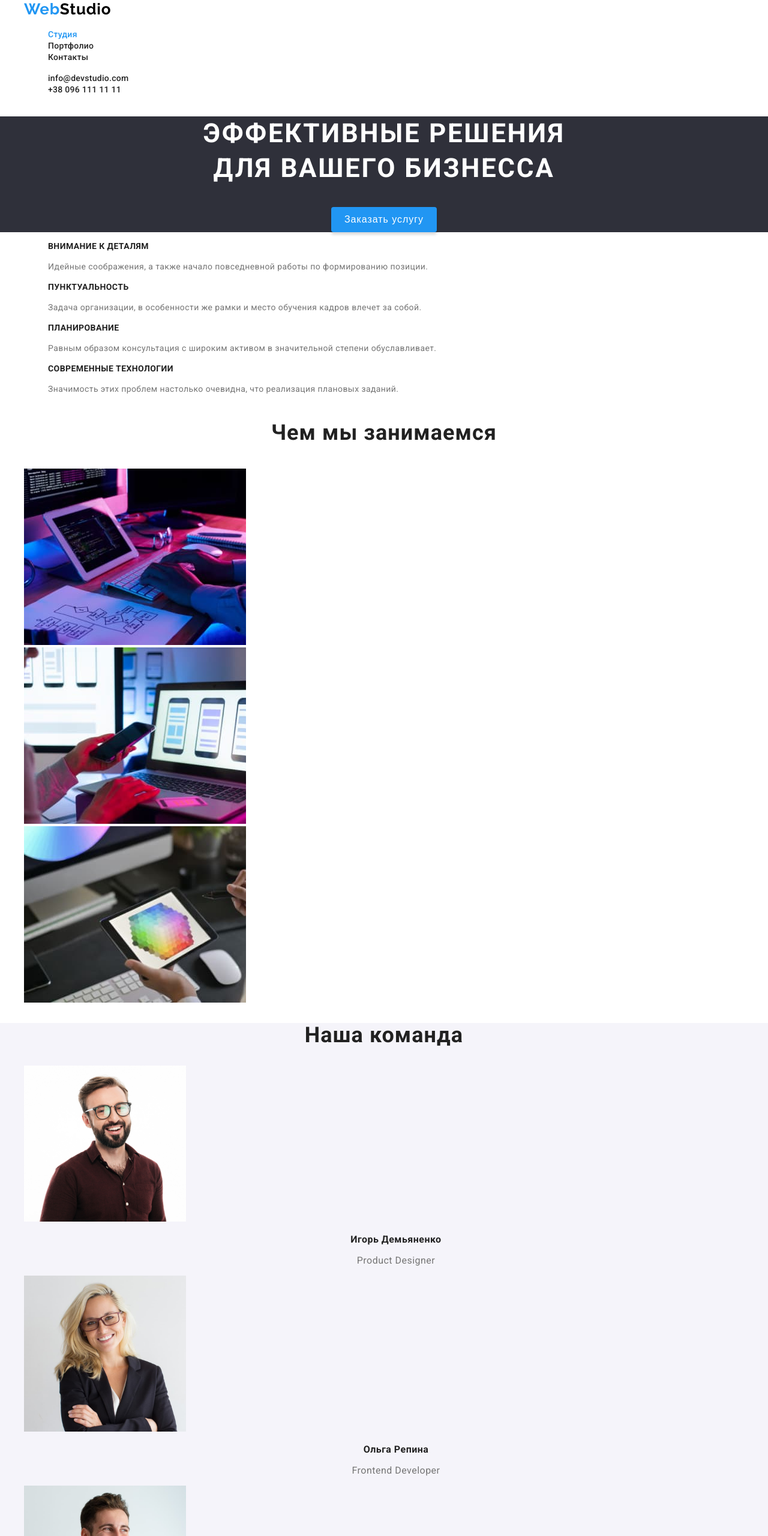
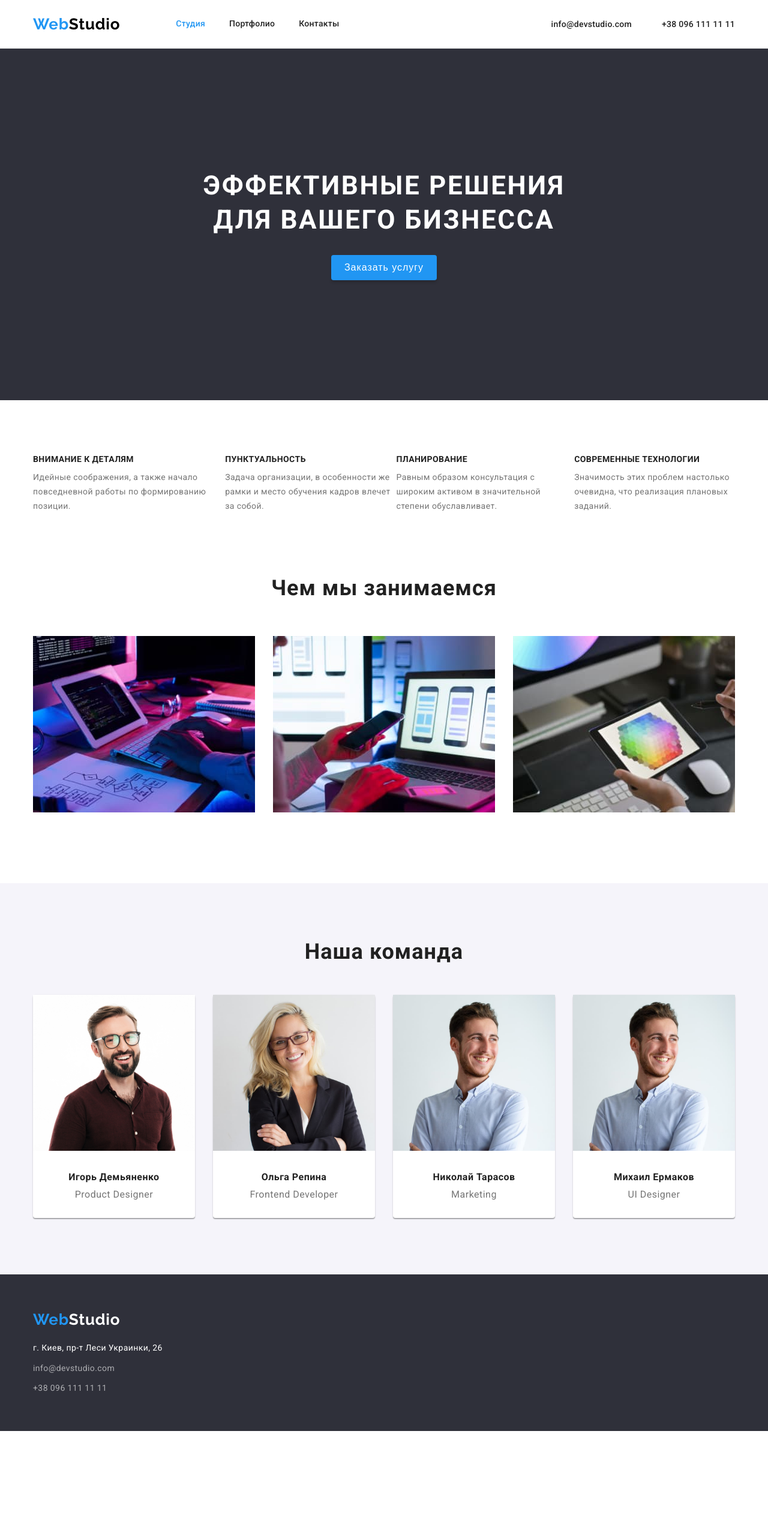
Before and after one commit to atsvyk/goit-markup-hw-03, a plain HTML site: page index.html in a window 1280 px wide. Shown: the top 2560 px of the page at 60% size. After the commit the page ends 2385 px from the top, so only its background shows below. Drawn offline with Linux system fonts and the light colour scheme.

Commit message:
first attempt

```diff
--- a/css/styles.css
+++ b/css/styles.css
@@ -5,6 +5,7 @@
   --secondary-text-color: #ffffff;
   --subtitle-color: #000000;
   --accent-color: #2196F3  ;
+  --shadow: 0px 1px 3px rgba(0, 0, 0, 0.12), 0px 1px 1px rgba(0, 0, 0, 0.14), 0px 2px 1px rgba(0, 0, 0, 0.2);
 }
 html {
 	box-sizing: border-box;
@@ -13,6 +14,18 @@ html {
 *::after,
 *::before {
 	box-sizing: inherit;
+}
+
+h1,
+h2,
+h3,
+h4,
+h5,
+h6,
+p,
+ul {
+  margin: 0;
+  padding: 0;
 }
 
 ul{
@@ -38,10 +51,40 @@ color: var(--primary-text-color);
   width: 1200px;
   margin-left: auto;
   margin-right: auto;
+  padding-left: 15px;
+  padding-right: 15px;
 }
 
+.header {
+  border-bottom: 1px solid #ECECEC;
+}
+
+.nav {
+display: flex;
+}
+
+.main-nav {
+display: flex;
+align-items: center;
+}
+
+.nav-list {
+  display: flex;
+}
+
+.nav .nav-link {
+  display: block;
+  padding-top: 32px;
+  padding-bottom: 32px;
+}
+
+.nav-list .item:not(:last-child) {
+  margin-right: 40px;
+}
 
 .logo {
+align-self: center;
+margin-right: 93px;
 font-family: Raleway;
 font-style: normal;
 font-weight: bold;
@@ -71,13 +114,28 @@ color: var(--secondary-title-color);
   color: #2196F3
 }
 
+.addr {
+  display: flex;
+  align-self: center;
+  margin-left: auto;
+}
+
+.addr .item + .item {
+  margin-left: 50px;
+}
 
 .hero {
+  max-width: 1600px;
+    margin-left: auto;
+    margin-right: auto;
+    padding-bottom: 200px;
+    padding-top: 200px;
   background-color: #2F303A ;
   text-align: center;
 }
 
 .hero-title {
+margin-bottom: 30px;
 font-size: 44px;
 line-height: 1.3;
 text-align: center;
@@ -87,6 +145,7 @@ color: var(--primary-title-color);
 }
 
 .hero-button {
+padding: 10px 32px;
 font-size: 16px;
 line-height: 1.88;
 text-align: center;
@@ -102,9 +161,24 @@ border: none;
 cursor: pointer;
 }
 
+.main-info {
+  padding-top: 91px;
+  padding-bottom: 94px;
+}
 
+.info-list {
+  display: flex;
+}
+
+.info-block {
+  margin-top: 0;
+  margin-bottom: 0;
+  margin-right: 30px;
+}
 
 .info-title {
+  margin-top: auto;
+  margin-bottom: 10px;
   font-size: 14px;
   line-height: 1.14;
   letter-spacing: 0.03em;
@@ -118,8 +192,12 @@ cursor: pointer;
   line-height: 1.71;
   letter-spacing: 0.03em;
 }
+.wwd-main {
+  padding-bottom: 114px;
+}
 
 .wwd-title {
+  margin-bottom: 50px;
   font-size: 36px;
   line-height: 1.67;
   text-align: center;
@@ -128,11 +206,30 @@ cursor: pointer;
   color: var(--secondary-title-color);
 }
 
+.wwd-list {
+  display: flex;
+}
+
+.img {
+  margin-right: 30px;
+}
+
+.img-q {
+  margin-right: 0px;
+}
+
 .team {
+  padding-top: 94px;
+  padding-bottom: 94px;
   background-color: #F5F4FA;
 }
 
+.team-list {
+  display: flex;
+}
+
 .team-title {
+margin-bottom: 50px;
 font-weight: 700;
 font-size: 36px;
 line-height: 1.16;
@@ -142,7 +239,23 @@ letter-spacing: 0.03em;
 color: var(--secondary-title-color);
 }
 
+.team-card {
+  box-shadow: var(--shadow);
+  background-color: var(--primary-title-color);
+  margin-right: 30px;
+  border-radius: 4px;
+}
+
+.team-card:last-child {
+  margin-right: 0;
+}
+
+.team-img {
+  margin-bottom: 30px;
+}
+
 .team-subtitle {
+margin-bottom: 10px;
 font-size: 16px;
 line-height: 1.19;
 text-align: center;
@@ -157,7 +270,21 @@ text-align: center;
 letter-spacing: 0.03em;
 }
 
+.team-txt {
+  padding-bottom: 30px;
+}
+
+.location {
+  margin-top: 20px;
+}
+
+.footer-item {
+padding-bottom: 9px;
+}
+
 .info-links {
+  padding-top: 60px;
+  padding-bottom: 60px;
   background-color: #2F303A ;
 }
 
@@ -186,23 +313,67 @@ font-style: normal;
   color: rgba(255, 255, 255, 0.6);;
 }
 
+.profile {
+  padding-top: 94px;
+  padding-bottom: 94px;
+}
+
+.profile-buttons {
+  justify-content: center;
+  display: flex;
+  margin: 0 0 50px 0;
+  padding: 0;
+}
+
+.little-button:hover {
+color: var(--primary-title-color);
+background-color: var(--accent-color);
+}
+
 .little-button {
+  border-radius: 4px;
+  padding: 6px 22px;
+  background-color: #F5F4FA;
+  border: none;
+  font-family: inherit;
+  font-style: normal;
+  font-weight: 500;
   font-size: 16px;
-line-height: 1.62;
+  line-height: 1.6;
   text-align: center;
   letter-spacing: 0.03em;
-color: var(--primary-title-color);
-padding: 6px 22px;
-left: 495px;
-top: 174px;
-background: var(--accent-color);
-box-shadow: 0px 3px 1px rgba(0, 0, 0, 0.1), 0px 1px 2px rgba(0, 0, 0, 0.08), 0px 2px 2px rgba(0, 0, 0, 0.12);
-border-radius: 4px;
-border: none;
   cursor: pointer;
 }
 
+.btn:not(:last-child) {
+  margin-right: 8px;
+}
+
+.profile-content {
+  width: 370px;
+  margin-right: 30px;
+  margin-bottom: 30px;
+}
+
+.profile-content-min {
+  margin-right: 0;
+}
+
+.profile-content:last-child {
+  margin-right: 0;
+}
+
+.profile-img {
+  display: flex;
+  flex-wrap: wrap;
+}
+
+.prof-img {
+  margin-bottom: 30px;
+}
+
 .profile-title {
+margin-bottom: 10px;
 font-size: 18px;
 line-height: 2px;
 letter-spacing: 0.06em;
@@ -210,6 +381,7 @@ color: var(--secondary-title-color);
 }
 
 .profile-text {
+padding-bottom: 30px;
 font-size: 16px;
 line-height: 2.25;
 letter-spacing: 0.03em;
--- a/index.html
+++ b/index.html
@@ -12,18 +12,18 @@
 </head>
 <body>
     <header class="header">
-        <div class="container">
+        <div class="container main-nav">
         <nav class="nav">
             <a href="./" class="link logo"><span class="web">Web</span>Studio</a>
             <ul class="nav-list">
-                <li><a class="link nav-link stud-lnk" href="">Студия</a></li>
-                <li><a class="link nav-link" href="./portfolio.html">Портфолио</a></li>
-                <li><a class="link nav-link" href="">Контакты</a></li>
+                <li class="item"><a class="link nav-link stud-lnk" href="">Студия</a></li>
+                <li class="item"><a class="link nav-link" href="./portfolio.html">Портфолио</a></li>
+                <li class="item"><a class="link nav-link" href="">Контакты</a></li>
             </ul>
         </nav>
-        <ul>
-        <li><a class="link nav-link" href="mailto:info@devstudio.com">info@devstudio.com</a></li>
-        <li><a class="link nav-link" href="tel:+380961111111">+38 096 111 11 11</a></li>
+        <ul class="addr">
+        <li class="item"><a class="link nav-link" href="mailto:info@devstudio.com">info@devstudio.com</a></li>
+        <li class="item"><a class="link nav-link" href="tel:+380961111111">+38 096 111 11 11</a></li>
         </ul>
         </div>
     </header>
@@ -32,10 +32,10 @@
         <h1 class="hero-title">ЭФФЕКТИВНЫЕ РЕШЕНИЯ<br>ДЛЯ ВАШЕГО БИЗНЕССА</h1>
         <button type="button" class="hero-button"> Заказать услугу</button>
     </section>
-    <div class="container">
-    <section class="info">
-        <ul>
-            <li>
+    <section>
+        <div class="container main-info">
+        <ul class="info-list">
+            <li class="info-block">
                 <h3 class="info-title">Внимание к деталям</h3>
                 <p class="info-text">Идейные соображения, а также начало повседневной работы по формированию позиции.</p>
             </li>
@@ -51,41 +51,49 @@
             <p class="info-text">Значимость этих проблем настолько очевидна, что реализация плановых заданий.</p>
             </li>
         </ul>
+    </div>
     </section>
-    </div>
+
     <section class="wwd">
+        <div class="wwd-main container">
         <h2 class="wwd-title">Чем мы занимаемся</h2>
-        <ul>
-        <li><img src="./images/box1.jpg" alt="notebook" width="370"></li>
-        <li><img src="./images/box2.jpg" alt="with hand" width="370"></li>
-        <li><img src="./images/box3.jpg" alt="tablet" width="370"></li>
+        <ul class="wwd-list">
+        <li><img class="img" src="./images/box1.jpg" alt="notebook" width="370"></li>
+        <li><img class="img" src="./images/box2.jpg" alt="with hand" width="370"></li>
+        <li><img class="img-q" src="./images/box3.jpg" alt="tablet" width="370"></li>
         </ul>
+        </div>
     </section>
     <section class="team">
+        <div class="container tam-main">
         <h2 class="team-title">Наша команда</h2>
-        <ul>
-            <li><img src="./images/teamcard1.jpg" alt="1" width="270">
-            <h3 class="team-subtitle">Игорь Демьяненко</h3>
-            <p class="team-text">Product Designer</p></li>
-            <li><img src="./images/teamcard2.jpg" alt="2" width="270">
-            <h3 class="team-subtitle">Ольга Репина</h3>
-            <p class="team-text">Frontend Developer</p></li>
-            <li><img src="./images/teamcard3.jpg" alt="3" width="270">
-            <h3 class="team-subtitle">Николай Тарасов</h3>
-            <p class="team-text">Marketing</p></li>
-            <li><img src="./images/teamcard4.jpg" alt="4" width="270">
-            <h3 class="team-subtitle">Михаил Ермаков</h3>
-            <p class="team-text">UI Designer</p></li>
+        <ul class="team-list">
+            <li class="team-card"><div class="team-img"><img src="./images/teamcard1.jpg" alt="1" width="270"></div>
+            <div class="team-txt"><h3 class="team-subtitle">Игорь Демьяненко</h3>
+            <p class="team-text">Product Designer</p></div></li>
+            <li class="team-card"><div class="team-img"><img src="./images/teamcard2.jpg" alt="1" width="270"></div>
+                <div class="team-txt"><h3 class="team-subtitle">Ольга Репина</h3>
+            <p class="team-text">Frontend Developer</p></div></li>
+            <li class="team-card"><div class="team-img"><img src="./images/teamcard3.jpg" alt="1" width="270"></div>
+                <div class="team-txt"><h3 class="team-subtitle">Николай Тарасов</h3>
+            <p class="team-text">Marketing</p></div></li>
+            <li class="team-card"><div class="team-img"><img src="./images/teamcard3.jpg" alt="1" width="270"></div>
+                <div class="team-txt"><h3 class="team-subtitle">Михаил Ермаков</h3>
+            <p class="team-text">UI Designer</p></div></li>
         </ul>
+    </div>
     </section>
 </main>
 <footer class="info-links">
+    <div class="container main-bottom">
     <a class="link logo-bottom" href="./"><span class="web">Web</span>Studio</a>
-    <address class="our-location">г. Киев, пр-т Леси Украинки, 26</address>
+    <div class="location">
+    <address class="our-location footer-item">г. Киев, пр-т Леси Украинки, 26</address>
     <ul>
-    <li><a class="link bottom-link" href="mailto:info@devstudio.com">info@devstudio.com</a></li>
+    <li class="footer-item"><a  href="mailto:info@devstudio.com" class="link bottom-link ">info@devstudio.com</a></li>
     <li><a class="link bottom-link" href="tel:+380961111111">+38 096 111 11 11</a></li>
     </ul>
+    </div>
 </footer>
 </body>
 </html>
```
Also changed, not shown: portfolio.html (+46 -40 lines). Lines whose indentation alone changed are shown as unchanged.
